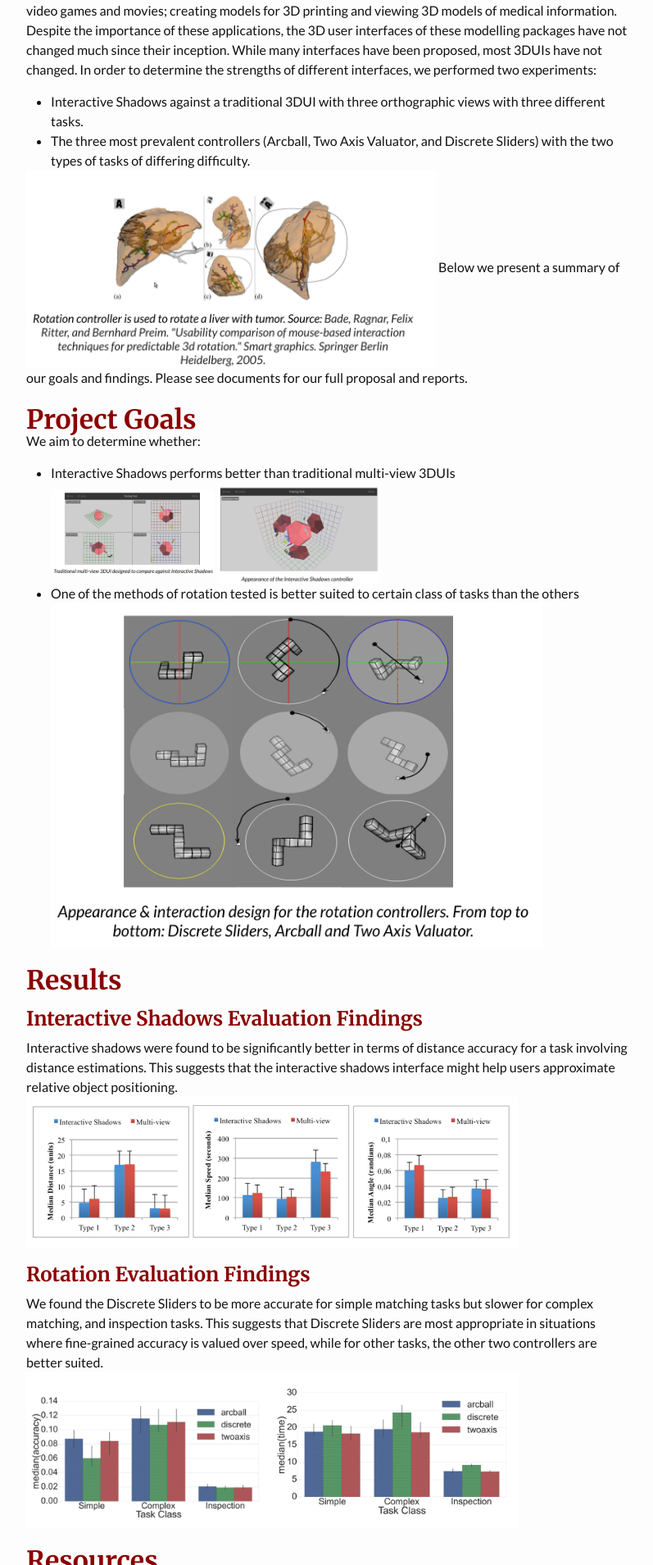
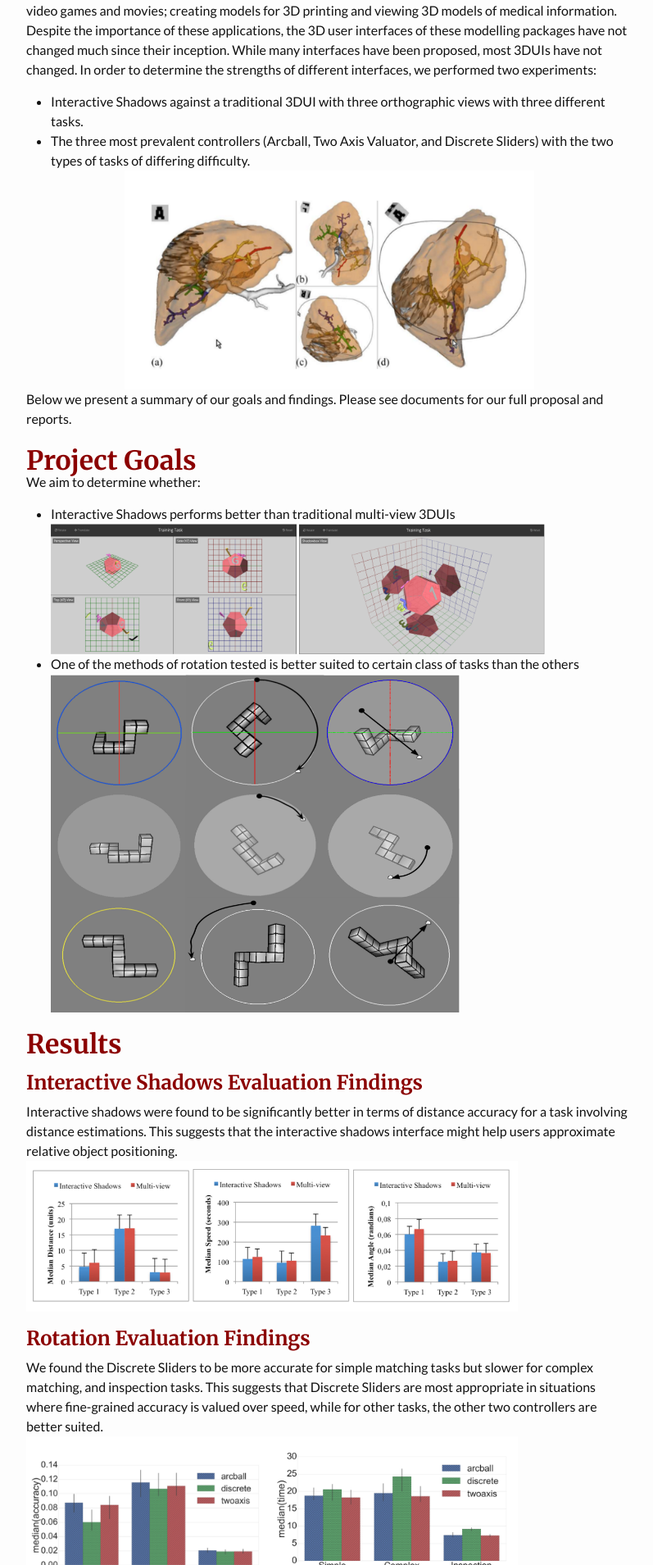
Before and after one commit to 3DUI/3DUI.github.io, a Jekyll site: the page built from index.html, in a window 1280 px wide. Shown: the part 406-2315 px from the top of the page at 82% size, without its empty margins (238-1035 px from the left). Built offline with Jekyll 4.4.1, drawn with Linux system fonts in a browser that asks for light colours.

Commit message:
styling images to make sense with text

```diff
--- a/_sass/_layout.scss
+++ b/_sass/_layout.scss
@@ -1,6 +1,12 @@
 /**
  * Site header
  */
+
+.img-wrapper{
+    width:100%;
+    text-align:center;
+}
+
 .site-header {
     //border-top: 5px solid $grey-color-dark;
     border-bottom: 1px solid $grey-color-light;
--- a/index.html
+++ b/index.html
@@ -26,7 +26,10 @@ Despite the importance of these applications, the 3D user interfaces of these mo
     <li>
          The three most prevalent controllers (Arcball, Two Axis Valuator, and Discrete Sliders) with the two types of tasks of differing difficulty.
     </li>
-</ul>    <img src="images/lung.png" width="500px">
+</ul>
+    <div class="img-wrapper">
+        <img src="images/lung.png" width="500px">
+    </div>
 
 
 Below we present a summary of our goals and findings. Please see documents for our full proposal and reports.
@@ -36,11 +39,11 @@ Below we present a summary of our goals and findings. Please see documents for o
 
   <ul>
       <li>Interactive Shadows performs better than traditional multi-view 3DUIs</li>
-    <img src="images/standard.png" width="200px">
-    <img src="images/shadowbox.png" width="200px">
+    <img src="images/standard.png" width="300px">
+    <img src="images/shadowbox.png" width="300px">
 
       <li>One of the methods of rotation tested is better suited to certain class of tasks than the others</li>
-    <img src="images/controllers.png" width="600px">
+    <img src="images/controllers.png" width="500px">
   </ul>
   <h1 class="">Results</h1>
 
```
Also changed, not shown: images/controllers.png, images/lung.png, images/shadowbox.png, images/standard.png.
